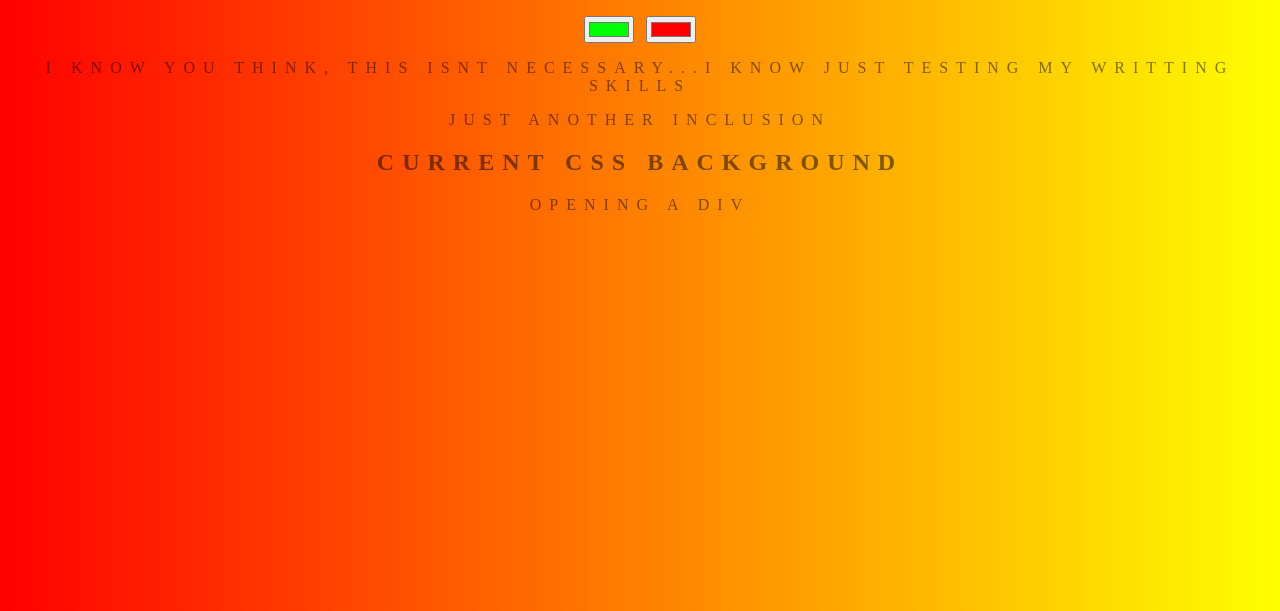
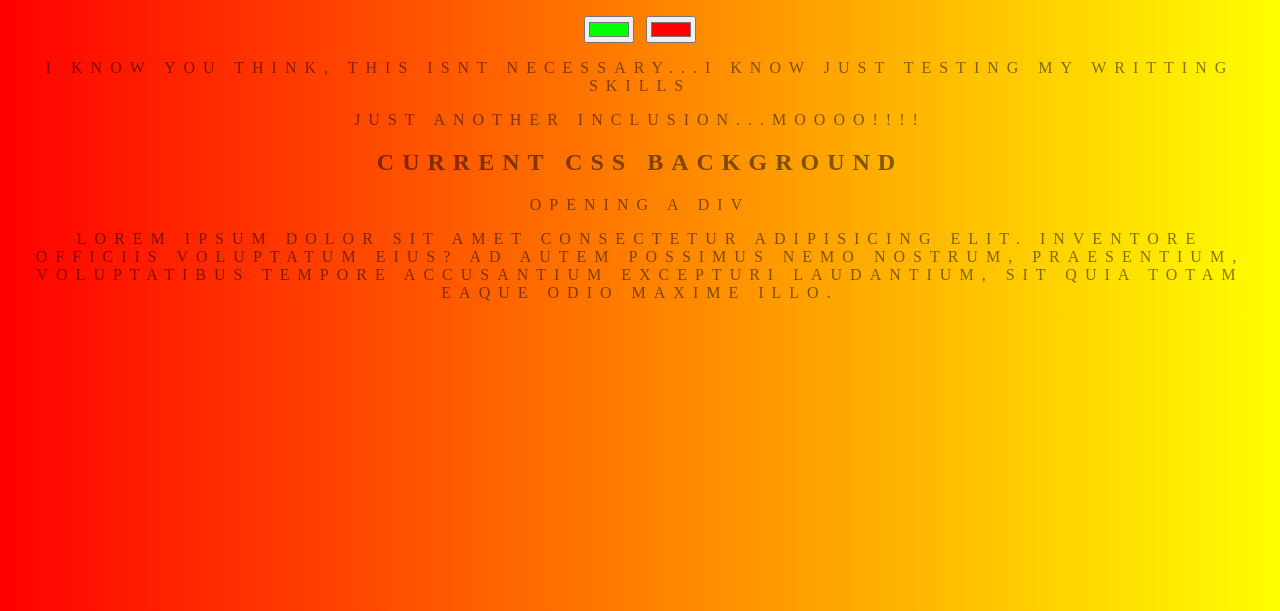
Before and after one commit to yinkatona/background_generator, a plain HTML site: page color_gradient.html in a window 1280 px wide. Shown: the part 189-800 px from the top of the page. Drawn offline with Linux system fonts and the light colour scheme.

Commit message:
grand messaging

```diff
--- a/color_gradient.html
+++ b/color_gradient.html
@@ -12,9 +12,10 @@
   <input class="color1" type="color" name="color1" value="#00ff00">
   <input class="color2" type="color" name="color2" value="#ff0000">
   <p>I know you think, this isnt necessary...I know just testing my writting skills</p>
-  <p>just another inclusion</p>
+  <p>just another inclusion...moooo!!!!</p>
   <h2>Current CSS Background</h2>
   <div class="vent">opening a div</div>
+  <p>Lorem ipsum dolor sit amet consectetur adipisicing elit. Inventore officiis voluptatum eius? Ad autem possimus nemo nostrum, praesentium, voluptatibus tempore accusantium excepturi laudantium, sit quia totam eaque odio maxime illo.</p>
   <h3></h3>
 
   <script src="script1.js"></script>
```
